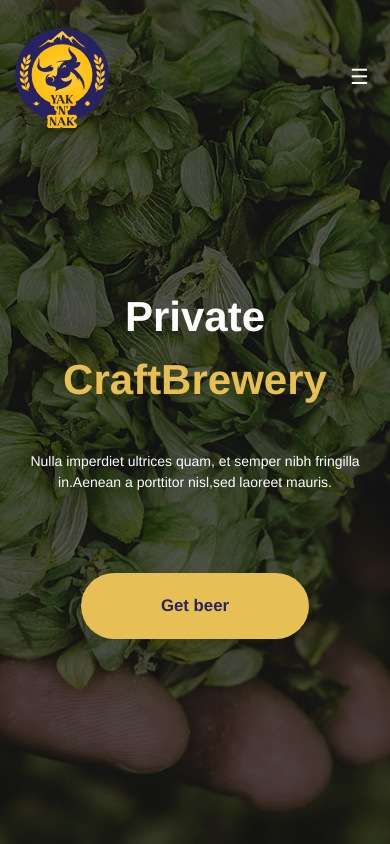
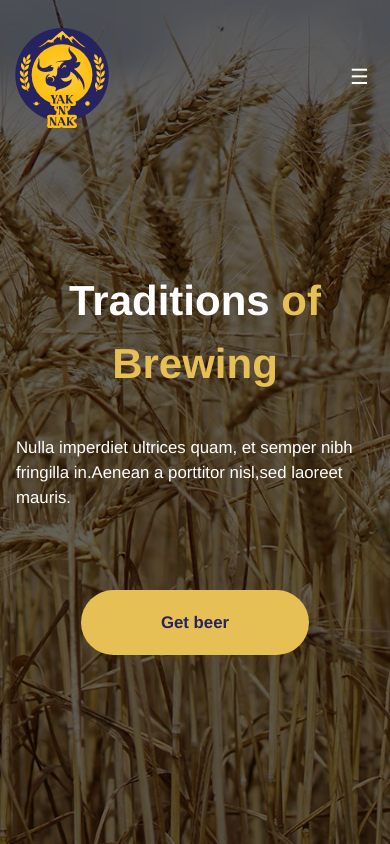
Before and after one commit to WebX-Nepal/YakNYak_alpha, a React (Vite) app: page / in a window 390 px wide. Shown: the top 844 px of the page. Built offline with nearby package versions, Linux system fonts and the light colour scheme.

Commit message:
responsive on progress

```diff
--- a/src/pages/home/hero/Hero.jsx
+++ b/src/pages/home/hero/Hero.jsx
@@ -14,7 +14,8 @@ import './styles.css';
 
 // import required modules
 import {
-     EffectFade, Navigation, Pagination,
+    Autoplay,
+    EffectFade, Navigation, Pagination,
     Parallax,
 } from 'swiper/modules';
 
@@ -29,15 +30,15 @@ const Hero = () => {
                 effect={'fade'}
                 parallax={true}
                 speed={1500}
-                // autoplay={{
-                //     delay: 2500,
-                //     disableOnInteraction: false,
-                // }}
+                autoplay={{
+                    delay: 2500,
+                    disableOnInteraction: false,
+                }}
                 navigation={true}
                 pagination={{
                     clickable: true,
                 }}
-                modules={[ EffectFade, Navigation, Parallax, Pagination]}
+                modules={[Autoplay, EffectFade, Navigation, Parallax, Pagination]}
                 className="mySwiperHero"
             >
                 <SwiperSlide className='slide1-bg'>
--- a/src/pages/home/testimonial/Review.jsx
+++ b/src/pages/home/testimonial/Review.jsx
@@ -10,7 +10,7 @@ import 'swiper/css/navigation';
 import './styles.css';
 
 // import required modules
-import { Pagination, Navigation } from 'swiper/modules';
+import { Pagination, Navigation, Autoplay } from 'swiper/modules';
 
 import user1 from "../../../assets/group6.png";
 
@@ -30,15 +30,15 @@ const Review = () => {
                         <Swiper
                             spaceBetween={30}
                             centeredSlides={true}
-                            // autoplay={{
-                            //     delay: 2500,
-                            //     disableOnInteraction: false,
-                            // }}
+                            autoplay={{
+                                delay: 2500,
+                                disableOnInteraction: false,
+                            }}
                             pagination={{
                                 clickable: true,
                             }}
                             navigation={true}
-                            modules={[Pagination, Navigation]}
+                            modules={[Autoplay, Pagination, Navigation]}
                             onAutoplayTimeLeft={onAutoplayTimeLeft}
                             className="mySwiperTestimonial px-5 py-10 sm:py-0 sm:px-0"
                         >
```
